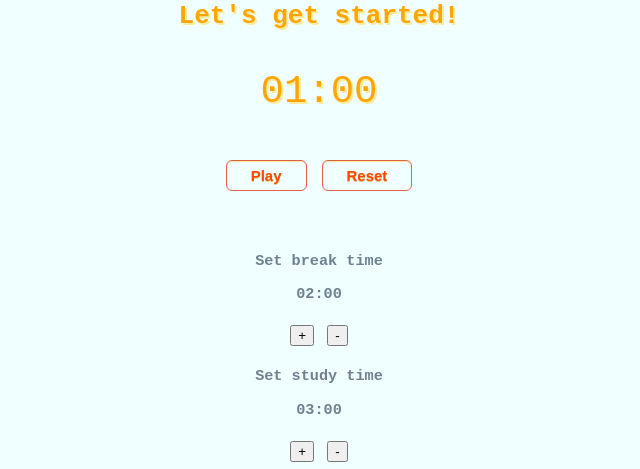
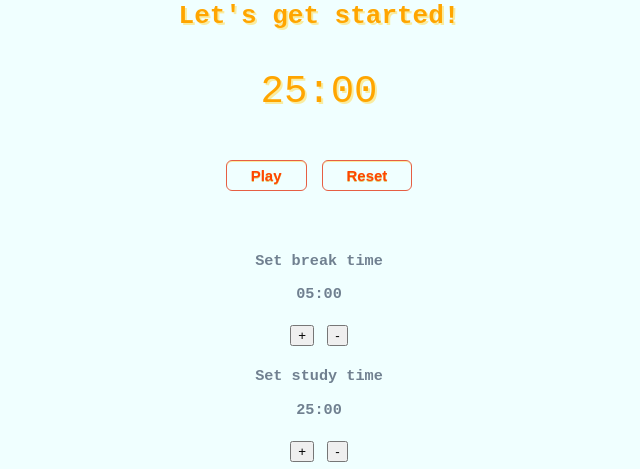
Before and after one commit to hamiat/pomodoro-app, a React (Create React App) app: page / in a window 1280 px wide. Shown: the part 158-627 px from the top of the page, without its empty margins (321-961 px from the left). Built offline with nearby package versions, Linux system fonts and the light colour scheme.

Commit message:
fixed timer

```diff
--- a/src/Testings.js
+++ b/src/Testings.js
@@ -4,9 +4,9 @@ import Length from './Length'
 
 function Testings(){
 
-    const [displayTime, setDisplayTime] = useState(1*60)
-    const [breakTime, setBreakTime] = useState(2*60)
-    const [sessionTime, setSessionTime] = useState(3*60)
+    const [displayTime, setDisplayTime] = useState(25*60)
+    const [breakTime, setBreakTime] = useState(5*60)
+    const [sessionTime, setSessionTime] = useState(25*60)
     const [timerOn, setTimerOn] = useState(false)
     const [onBreak, setOnBreak] = useState(false)
     const[displayMessage, setDisplayMessage] = useState("")
@@ -51,7 +51,7 @@ function Testings(){
     }
 
     const controlTime = () => {
-        let second = 100;
+        let second = 1000;
         let date = new Date().getTime()
         let nextDate = new Date().getTime() +  second
         let onBreakVariable = onBreak
@@ -109,8 +109,7 @@ function Testings(){
     return(
         <main role="main" className="pomodoro">
             <h1>Pomodoro Time</h1>
-         <h2>{onBreak ? null : <p>Let's get started!</p> }</h2>
-            <h2>{displayMessage}</h2>
+         <h2>{onBreak ? (displayMessage) : <p>Let's get started!</p> }</h2>
             <p className="time">{formatTime(displayTime)}</p>
             <button className="mainBtns" onClick={controlTime}>{timerOn ? "Pause" : "Play"}</button>
             <button className="reset mainBtns" onClick={resetTime}>Reset</button>
```
